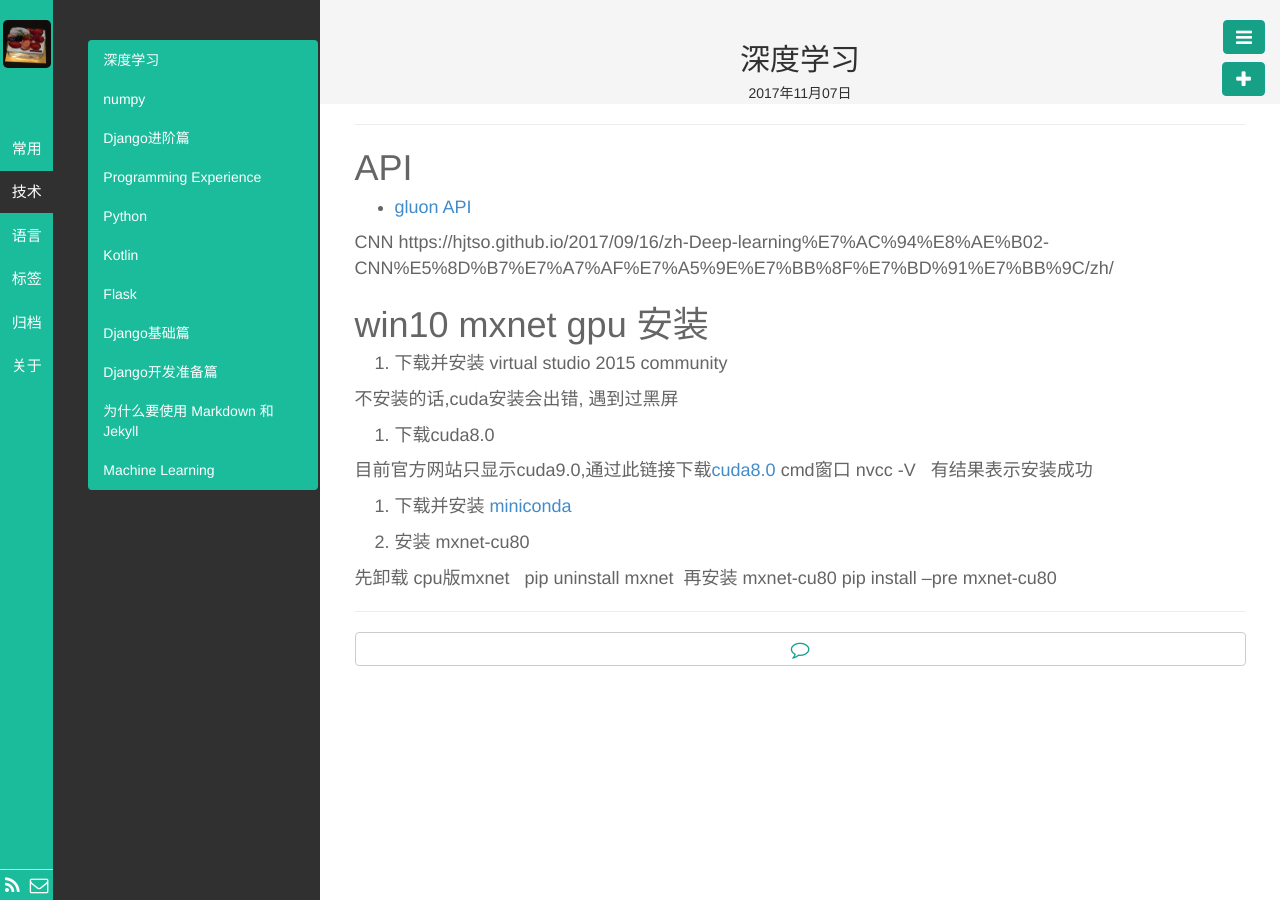
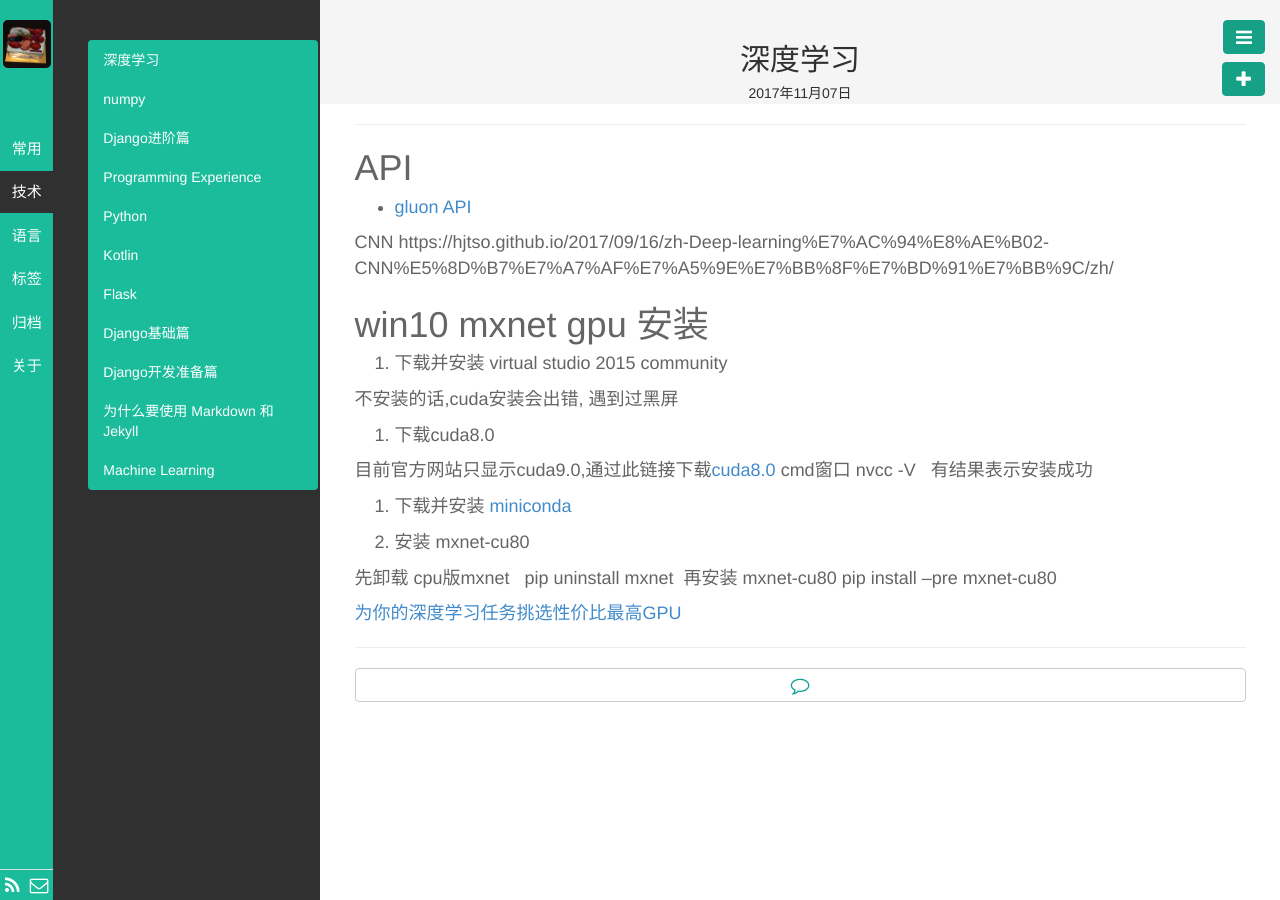
Before and after one commit to kyoyo/kyoyo.github.io, a Jekyll site: the page built from _posts/技術/2017-11-07-deep-learning.md, in a window 1280 px wide. Built offline with Jekyll 4.4.1, drawn with Linux system fonts in a browser that asks for light colours; Markdown is read by kramdown in place of the engine named in the settings.

Commit message:
Update 2017-11-07-deep-learning.md

```diff
--- a/_posts/技術/2017-11-07-deep-learning.md
+++ b/_posts/技術/2017-11-07-deep-learning.md
@@ -30,3 +30,6 @@ https://hjtso.github.io/2017/09/16/zh-Deep-learning%E7%AC%94%E8%AE%B02-CNN%E5%8D
 
   先卸载 cpu版mxnet   pip uninstall mxnet
   再安装 mxnet-cu80   pip install --pre mxnet-cu80
+
+
+[为你的深度学习任务挑选性价比最高GPU](https://www.jiqizhixin.com/articles/2016-07-18-4)
```
